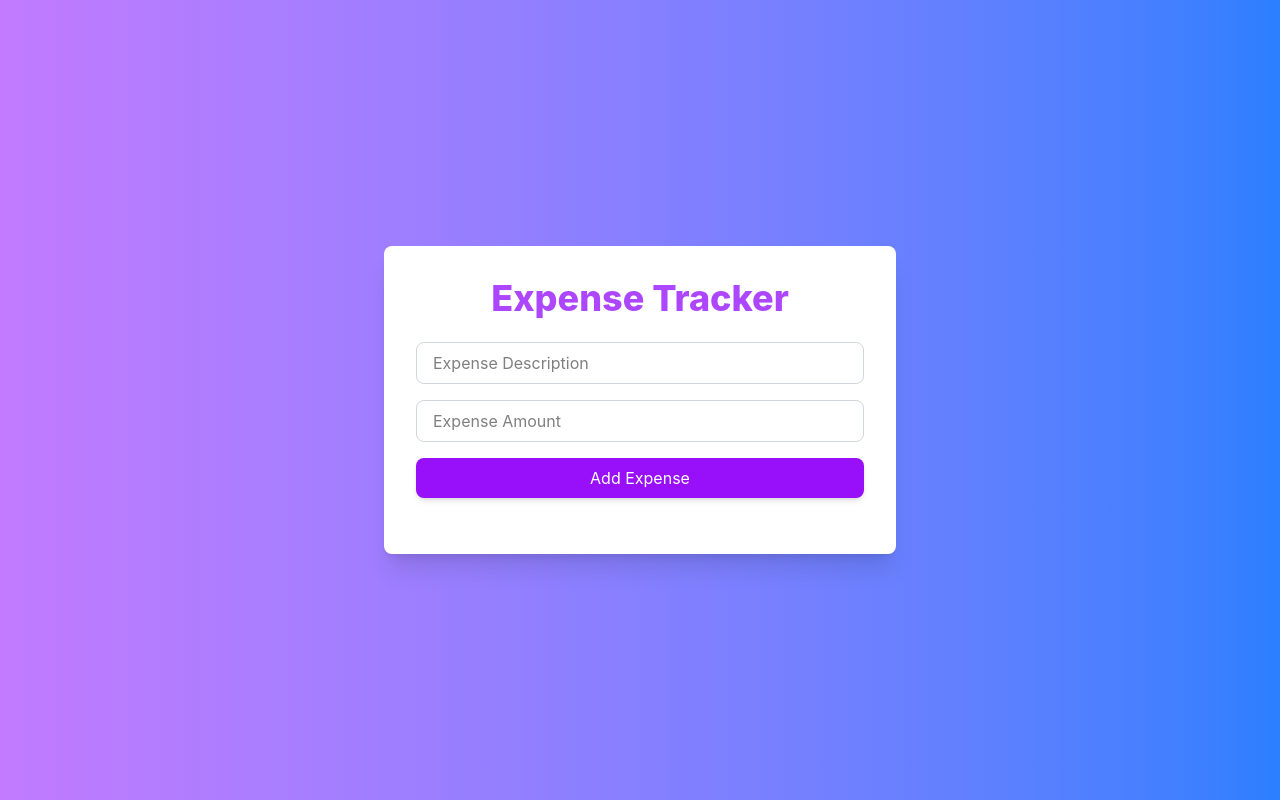
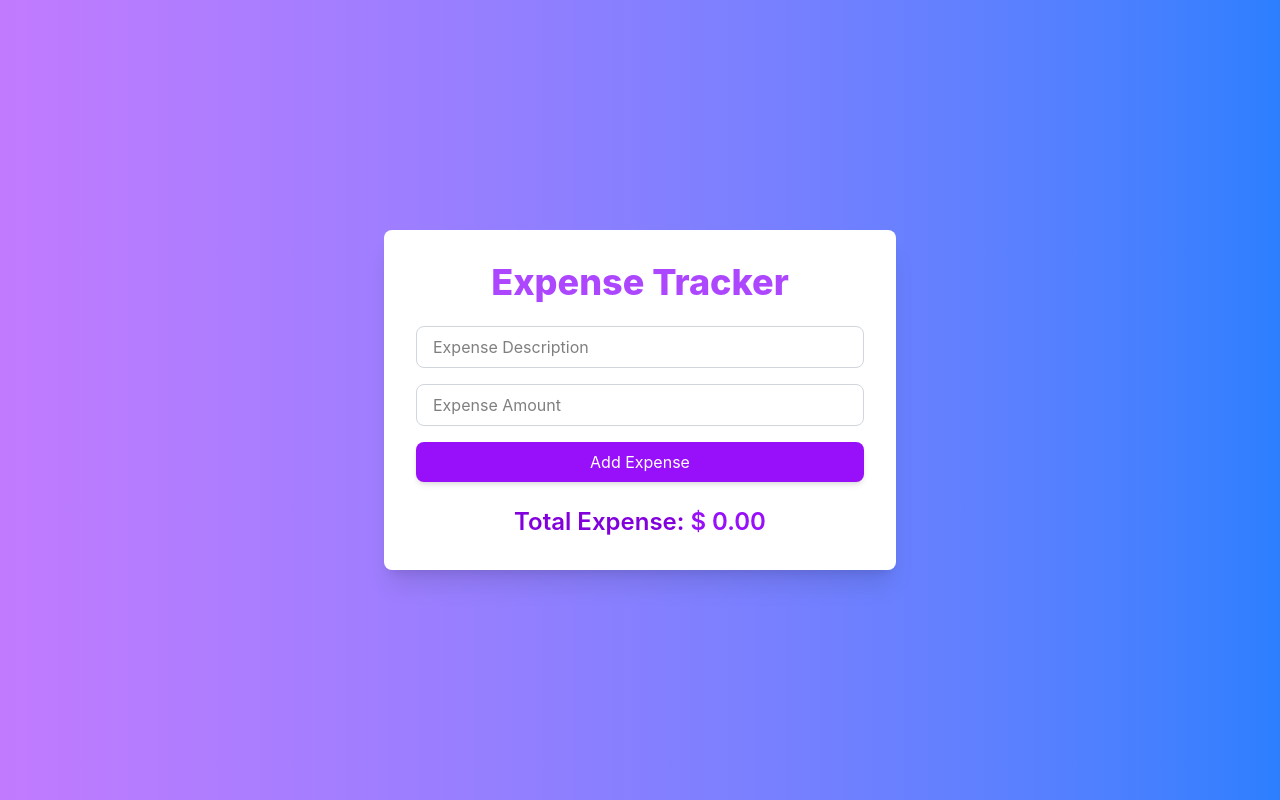
Before and after one commit to Hrisshhii/zustand-practice, a React (Vite) app in the folder zus-expense/: page / in a window 1280 px wide. Built offline with nearby package versions, Linux system fonts and the light colour scheme.

Commit message:
Add total expense calculation display in ExpenseTracker component

```diff
--- a/zus-expense/src/components/ExpenseTracker.tsx
+++ b/zus-expense/src/components/ExpenseTracker.tsx
@@ -59,6 +59,15 @@ const ExpenseTracker=()=>{
           ))}
         </ul>
 
+        <div className="text-center">
+          <h2 className="text-2xl font-semibold text-purple-700">
+            Total Expense: {" "}
+            <span className="text-purple-600">
+              $ {expenses.reduce((total,expense)=>total+expense.amount,0).toFixed(2)}
+            </span>
+          </h2>
+        </div>
+
       </div>
     </div>
   )
```
